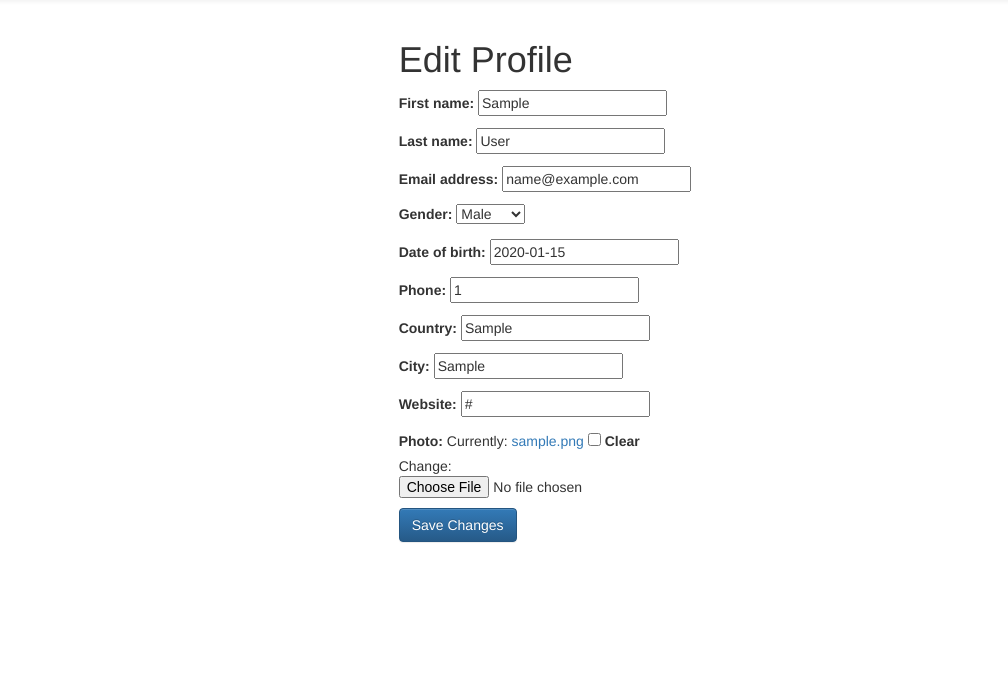
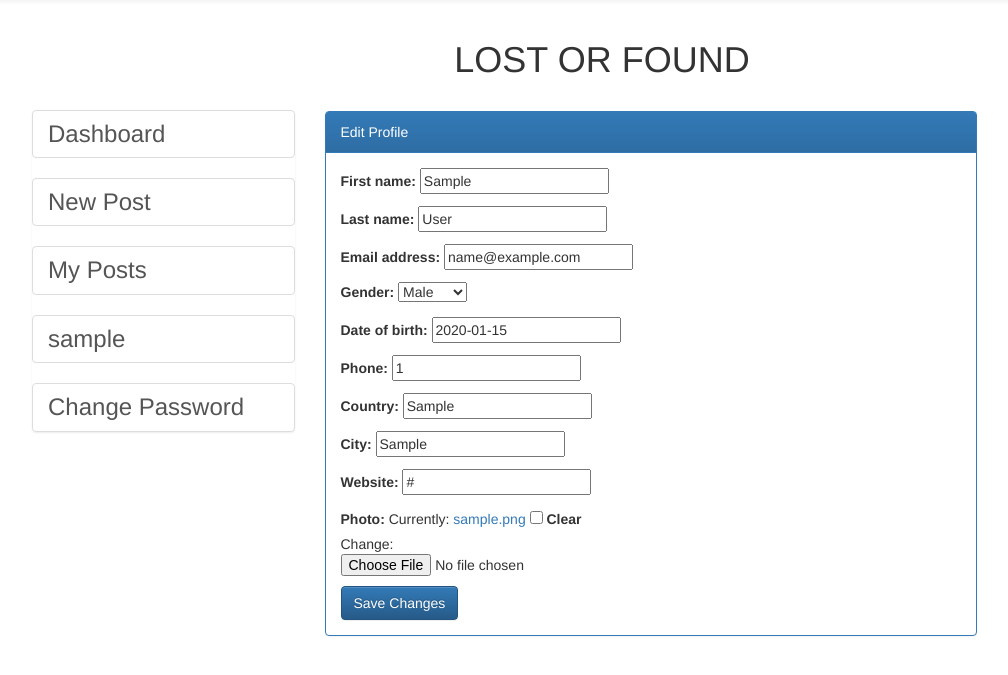
Before and after one commit to dhirajshah04/lstfnd, a Django app: page /user/profile/edit/ in a window 1280 px wide. Shown: the part 52-727 px from the top of the page, without its empty margins (38-1046 px from the left). Run offline with Django 3.2, Linux system fonts and the light colour scheme; a user stored in the database is signed in; tables that the repository leaves empty hold one stand-in row (values such as "Sample post"); some libraries are stand-ins or nearby versions.

Commit message:
homepage updated

```diff
--- a/lostfoundmgmt/static/css/style.css
+++ b/lostfoundmgmt/static/css/style.css
@@ -1,5 +1,6 @@
 .post {
     margin-top: 5px;
+
 }
 
 .pstborder {
@@ -7,5 +8,24 @@
 }
 
 .ptitle {
-    width: 100%;
+    position: relative;
+    bottom: 30px;
 }
+
+.thutitle {
+    position: relative;
+    top: -204px;
+    right: 90px;
+}
+
+.lostfoundtag {
+    position: relative;
+    top: -215px;
+    right: 90px;
+    background-color: orange;
+    margin-left:90px;
+    margin-right: 80px;
+    padding-top:5px;
+    padding-bottom: 5px;
+    box-shadow: 1px 2px green;
+}
--- a/lostfoundmgmt/templates/lostfound/base.html
+++ b/lostfoundmgmt/templates/lostfound/base.html
@@ -40,6 +40,7 @@
                         <li><a href="{% url 'logout' %}">Logout</a></li>
                             {% else %}
                             <li><a href="{% url 'login' %}">Login</a></li>
+                            <li><a href="{% url 'register' %}">Register</a> </li>
                         {% endif %}
                     </ul>
                 </div>
@@ -63,6 +64,16 @@
             {% endif %}
         </div>
 
+        {% block header %}
+            <div class="container">
+            <div class="row">
+                <div class="col-md-12">
+                <h1 class="text-center">LOST OR FOUND</h1>
+                </div>
+            </div>
+            </div>
+        {% endblock %}
+
         {% block content %}
         {% endblock %}
 
--- a/lostfoundmgmt/templates/user/profile_edit.html
+++ b/lostfoundmgmt/templates/user/profile_edit.html
@@ -1,4 +1,8 @@
 {% extends 'lostfound/base.html' %}
+{% load staticfiles %}
+{% block extra_stylesheet %}
+<link rel="stylesheet" href="{% static 'css/cadmin.css' %}"
+{% endblock %}
 <!DOCTYPE html>
 <html lang="en">
     <head>
@@ -7,9 +11,22 @@
     <body>
 
         {% block content %}
+            <div class="container">
                 <div class="row">
-            <div class="col-md-4 col-md-offset-4">
-                <h1>Edit Profile</h1>
+                    <div class="col-md-3">
+                        <div class="list-group">
+                            <h3><a href="{% url 'dashboard' %}" class="list-group-item">Dashboard</a></h3>
+                            <h3><a href="{% url 'post_new' %}" class="list-group-item">New Post</a></h3>
+                            <h3><a href="{% url 'dash_post_list' %}" class="list-group-item">My Posts</a> </h3>
+                            <h3><a href="{% url 'profile' %}" class="list-group-item">{{ user.username }}</a></h3>
+                            <h3><a href="{% url 'change_password' %}" class="list-group-item">Change Password</a></h3>
+                        </div>
+                    </div>
+
+                    <div class="col-md-7 titlepanel">
+                        <div class="panel panel-primary">
+                            <div class="panel-heading">Edit Profile</div>
+                                <div class="panel-body">
                                     <form action="." method="post" enctype="multipart/form-data">
                                         {{ user_form.as_p }}
                                         {{ profile_form.as_p }}
@@ -18,7 +35,10 @@
                                     </form>
                                 </div>
                             </div>
+                        </div>
+                    </div>
+                </div>
+            </div>
         {% endblock %}
-
     </body>
 </html>
```
Also changed, not shown: lostfoundmgmt/templates/lostfound/post_list.html (+10 -10 lines), media/20161216_103948.jpg (deleted), media/585364960-2560x1024-dual-monitor-wallpaper.jpg (deleted), media/824b877bf4c731e3fcc13a8881c3e982.jpg (deleted), media/Screenshot_from_2017-09-14_19-47-39_QPZy3XS.png (deleted), media/Screenshot_from_2017-09-14_19-47-39_s0mfDrZ.png (deleted), media/Screenshot_from_2017-10-08_19-53-46.png (deleted), media/Screenshot_from_2017-10-08_19-53-46_OrKzM9x.png (deleted), media/default-img.png (deleted), media/diamonds.jpg (added), media/keys-1966556_960_720.jpg (added), media/pbj-925-pabojoe-wallet-retro-denim-original-imae58tgywa4jzhx.jpeg (added), 4 other files. Lines whose indentation alone changed are shown as unchanged.
